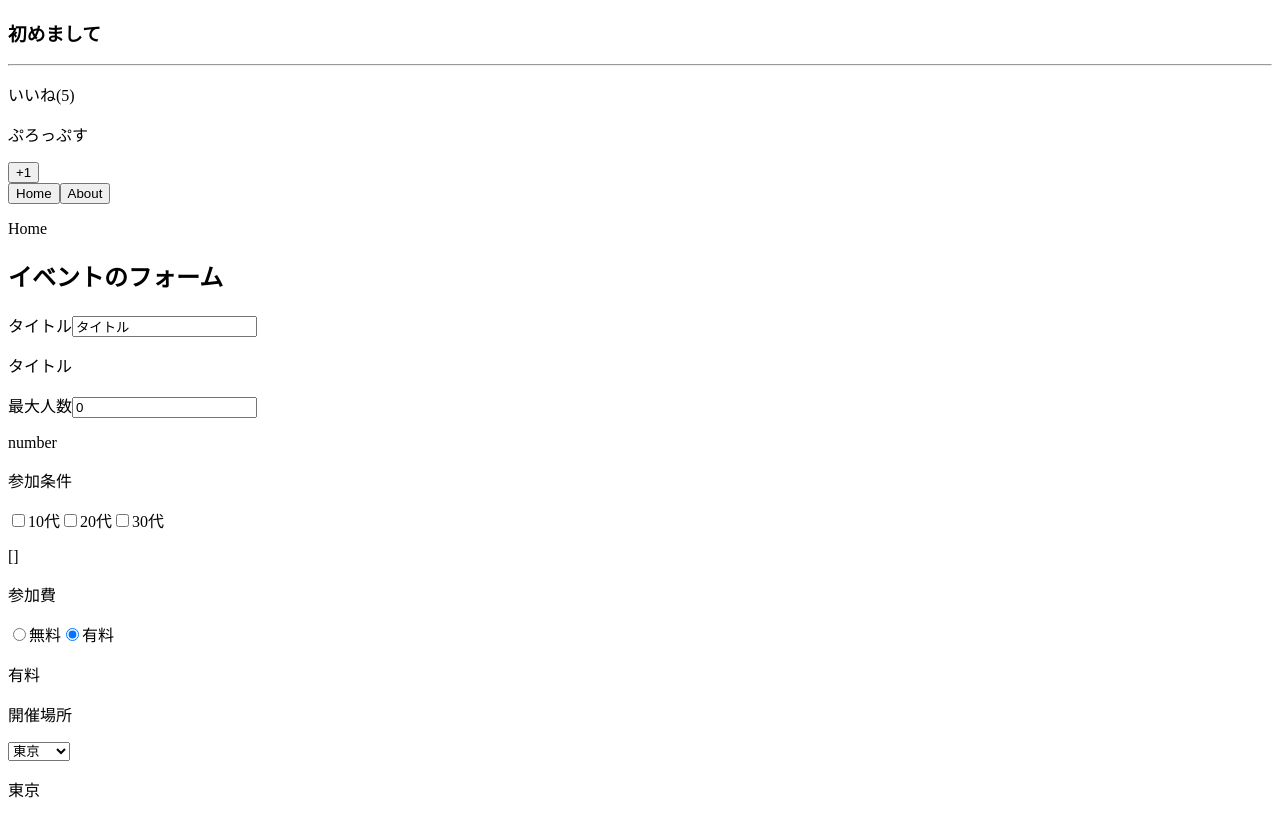
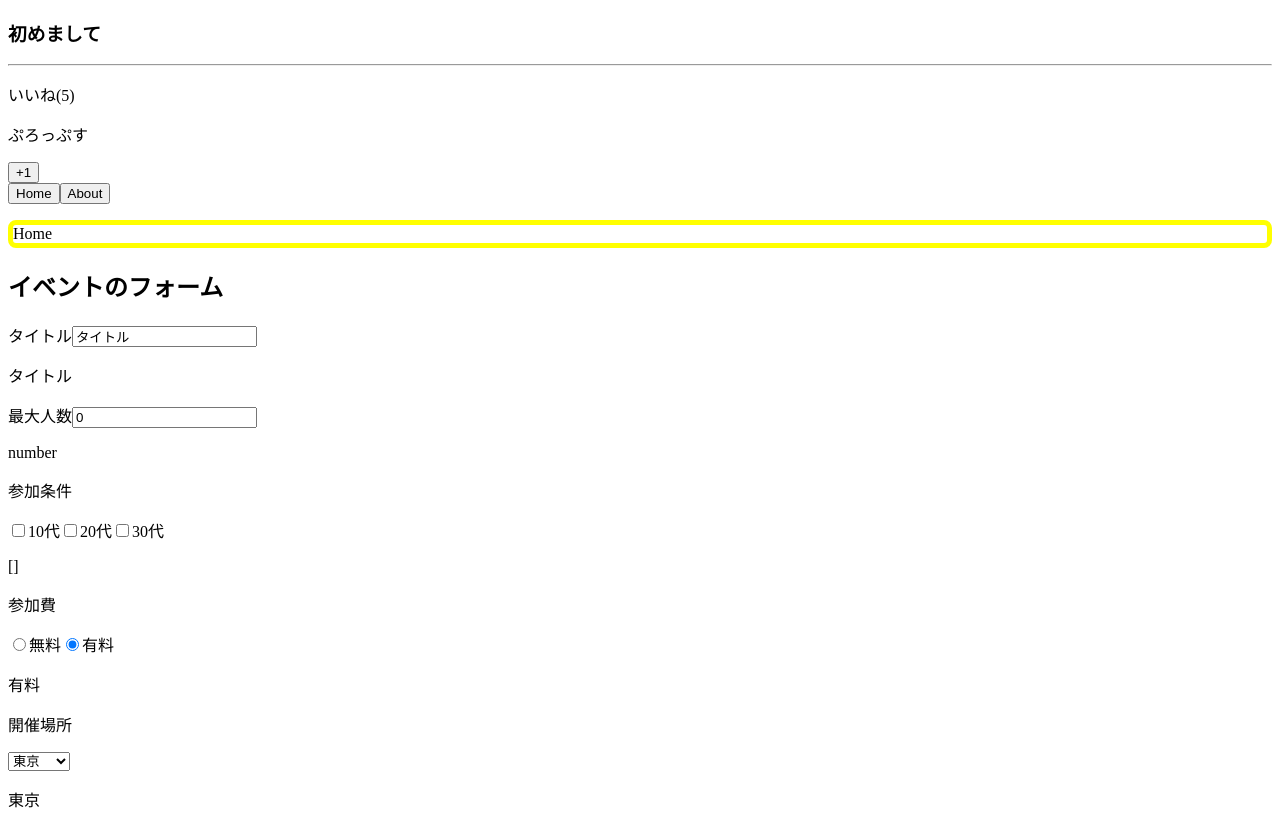
Before and after one commit to sasa1009/Practice-Vue.js, a Vue app: page / in a window 1280 px wide. Built offline with nearby package versions, Linux system fonts and the light colour scheme.

Commit message:
カスタムディレクティブに関する講義を修了

```diff
--- a/src/components/Home.vue
+++ b/src/components/Home.vue
@@ -1,3 +1,18 @@
 <template>
-  <p>Home</p>
+  <p v-border:solid.round="{width: '5px', color: 'yellow'}">Home</p>
 </template>
+
+<script>
+export default {
+  directives: {
+    border(el, binding) {
+      el.style.borderWidth = binding.value.width;
+      el.style.borderColor = binding.value.color;
+      el.style.borderStyle = binding.arg;
+      if (binding.modifiers.round) {
+        el.style.borderRadius = "0.5rem";
+      }
+    }
+  }
+}
+</script>
```
